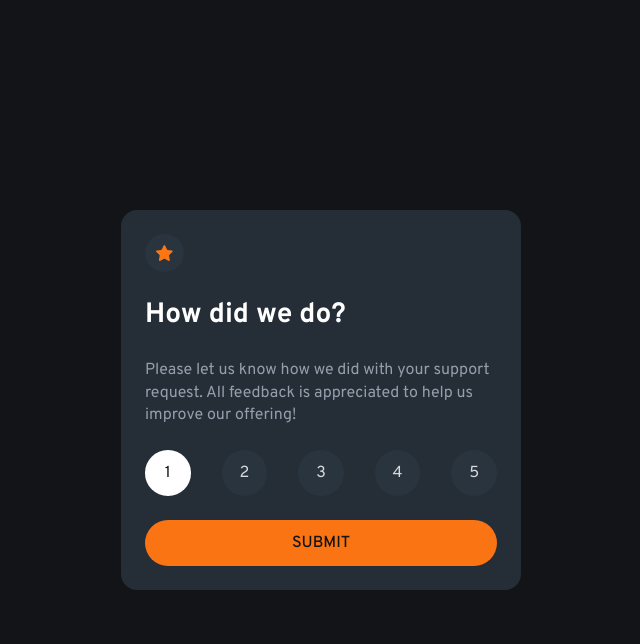
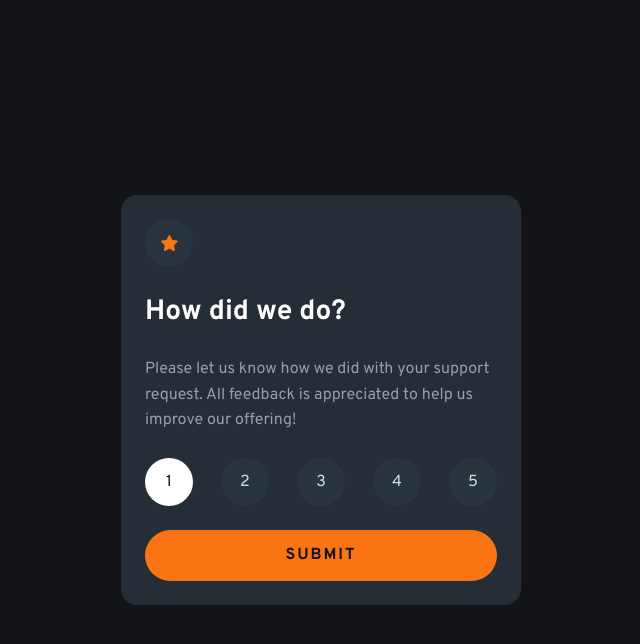
Before and after one commit to xandar6/frontend-mentor-interactive-rating-component, a plain HTML site: page index.html in a window 1280 px wide. Both pictures are taken after a click on the radio button "Rate 1". Shown: the whole page, without its empty margins (319-959 px from the left). Drawn offline with Linux system fonts and the light colour scheme.

Commit message:
fixed accessibility issues

```diff
--- a/index.html
+++ b/index.html
@@ -3,7 +3,6 @@
   <head>
     <meta charset="UTF-8" />
     <meta name="viewport" content="width=device-width, initial-scale=1.0" />
-    <!-- displays site properly based on user's device -->
     <link
       rel="icon"
       type="image/png"
@@ -14,31 +13,95 @@
     <link rel="stylesheet" href="style.css" />
   </head>
   <body>
-    <div class="rating-card rating-state">
-      <div class="rating-img">
-        <img src="images/icon-star.svg" alt="rating image" />
+    <main class="page">
+      <div class="rating-card rating-state">
+        <div class="rating-img">
+          <img src="images/icon-star.svg" alt="" />
+        </div>
+
+        <h1>How did we do?</h1>
+
+        <p>
+          Please let us know how we did with your support request. All feedback
+          is appreciated to help us improve our offering!
+        </p>
+
+        <div
+          class="ratings"
+          role="radiogroup"
+          aria-label="Choose a rating from 1 to 5"
+        >
+          <button
+            class="rating-btn"
+            type="button"
+            role="radio"
+            aria-checked="false"
+            aria-label="Rate 1"
+          >
+            1
+          </button>
+          <button
+            class="rating-btn"
+            type="button"
+            role="radio"
+            aria-checked="false"
+            aria-label="Rate 2"
+          >
+            2
+          </button>
+          <button
+            class="rating-btn"
+            type="button"
+            role="radio"
+            aria-checked="false"
+            aria-label="Rate 3"
+          >
+            3
+          </button>
+          <button
+            class="rating-btn"
+            type="button"
+            role="radio"
+            aria-checked="false"
+            aria-label="Rate 4"
+          >
+            4
+          </button>
+          <button
+            class="rating-btn"
+            type="button"
+            role="radio"
+            aria-checked="false"
+            aria-label="Rate 5"
+          >
+            5
+          </button>
+        </div>
+
+        <button class="submit-btn" type="button">Submit</button>
       </div>
-      <h1>How did we do?</h1>
-      <p>
-        Please let us know how we did with your support request. All feedback is
-        appreciated to help us improve our offering!
-      </p>
-      <div class="ratings">
-        <button class="rating-btn">1</button>
-        <button class="rating-btn">2</button>
-        <button class="rating-btn">3</button>
-        <button class="rating-btn">4</button>
-        <button class="rating-btn">5</button>
+
+      <div
+        class="rating-card thankyou-state hidden"
+        role="status"
+        aria-live="polite"
+      >
+        <img
+          src="images/illustration-thank-you.svg"
+          alt=""
+          class="thankyou-img"
+        />
+
+        <p class="rating-feedback">You selected 4 out of 5</p>
+
+        <h1>Thank you!</h1>
+
+        <p>
+          We appreciate you taking the time to give a rating. If you ever need
+          support, don’t hesitate to get in touch.
+        </p>
       </div>
-      <button class="submit-btn">Submit</button>
-    </div>
-
-    <div class="rating-card thankyou-state">
-      <img src="images/illustration-thank-you.svg" alt="" class="thankyou-img">
-      <p class="rating-feedback">You selected 4 out of 5</p>
-      <h1>Thank you!</h1>
-      <p>We appreciate you taking the time to give a rating. If you ever need support, don't hesitate to get in touch</p>
-    </div>
+    </main>
 
     <script src="script.js"></script>
   </body>
--- a/script.js
+++ b/script.js
@@ -1,26 +1,34 @@
-const buttons = document.querySelectorAll('.rating-btn')
-const submitBtn = document.querySelector('.submit-btn')
-const ratingState = document.querySelector('.rating-state')
-const thankyouState = document.querySelector('.thankyou-state')
-const ratingFeedback = document.querySelector('.rating-feedback')
+const ratingButtons = document.querySelectorAll(".rating-btn");
+const submitButton = document.querySelector(".submit-btn");
+const ratingState = document.querySelector(".rating-state");
+const thankyouState = document.querySelector(".thankyou-state");
+const ratingFeedback = document.querySelector(".rating-feedback");
 
-let selectedRating = null
+let selectedRating = null;
 
+// Handle rating selection
+ratingButtons.forEach((button) => {
+  button.addEventListener("click", () => {
+    ratingButtons.forEach((btn) => {
+      btn.classList.remove("active");
+      btn.setAttribute("aria-checked", "false");
+    });
 
-buttons.forEach((btn) => {
-    btn.addEventListener('click', (e) => {
-        buttons.forEach((btn) => btn.classList.remove('active'))
-        btn.classList.add('active')
-        selectedRating = btn.textContent
-    }
-    )
-})
+    button.classList.add("active");
+    button.setAttribute("aria-checked", "true");
 
-submitBtn.addEventListener('click', (e) => {
-    if (!selectedRating) return
+    selectedRating = button.textContent.trim();
+  });
+});
 
-    ratingFeedback.textContent = `You selected ${selectedRating} out of 5`
+// Handle submit
+submitButton.addEventListener("click", () => {
+  if (!selectedRating) {
+    return;
+  }
 
-    ratingState.style.display = "none"
-    thankyouState.style.display = "flex"
-})
+  ratingFeedback.textContent = `You selected ${selectedRating} out of 5`;
+
+  ratingState.classList.add("hidden");
+  thankyouState.classList.remove("hidden");
+});
--- a/style.css
+++ b/style.css
@@ -1,4 +1,5 @@
-@import url('https://fonts.googleapis.com/css2?family=Overpass:ital,wght@0,100..900;1,100..900&display=swap');
+@import url("https://fonts.googleapis.com/css2?family=Overpass:wght@100..900&display=swap");
+
 /* Basic CSS reset */
 *,
 *::before,
@@ -8,12 +9,15 @@
   padding: 0;
 }
 
-img, picture, video, canvas, svg {
+img,
+picture,
+video,
+canvas,
+svg {
   display: block;
   max-width: 100%;
   height: auto;
 }
-
 
 :root {
   --color-primary-orange: hsl(25, 97%, 53%);
@@ -30,12 +34,15 @@ body {
 }
 
 body {
-    line-height: 1.4;
+  min-height: 100vh;
+  padding-inline: 1rem;
+  background-color: var(--color-neutral-grey-950);
   font-family: "Overpass", sans-serif;
+  line-height: 1.5;
+}
+
+.page {
   min-height: 100vh;
-    background-color: var(--color-neutral-grey-950);
-    padding-inline: 1rem;
-
   display: flex;
   justify-content: center;
   align-items: center;
@@ -46,16 +53,22 @@ button {
   cursor: pointer;
 }
 
-h1{
-    font-size: 28px;
+h1 {
+  font-size: 1.75rem;
+  color: var(--color-neutral-white);
+}
+
+p {
+  color: var(--color-neutral-grey-500);
+  line-height: 1.6;
 }
 
 .rating-card {
-    background-color: var(--color-neutral-grey-900);
+  width: 100%;
+  max-width: 25rem;
   padding: 1.5rem;
   border-radius: 1rem;
-    width: 100%;
-    max-width: 25rem;
+  background-color: var(--color-neutral-grey-900);
 
   display: flex;
   flex-direction: column;
@@ -63,89 +76,106 @@ h1{
 }
 
 .rating-img {
-    background-color: hsla(211, 21%, 21%, 0.938);
-    align-self: flex-start;
-    padding: 0.7rem;
+  width: 3rem;
+  aspect-ratio: 1;
+  border-radius: 50%;
+  background-color: var(--color-accent-bg);
 
-    display: flex;
-    justify-content: center;
-    align-items: center;
-    border-radius: 50%;
+  display: grid;
+  place-items: center;
 }
 
-.rating-card h1 {
-    color: var(--color-neutral-white);
+.ratings {
+  display: flex;
+  justify-content: space-between;
+  gap: 0.75rem;
 }
 
-p {
-    color: var(--color-neutral-grey-500);
+.rating-btn {
+  width: 3rem;
+  aspect-ratio: 1;
+  border-radius: 50%;
+  background-color: var(--color-accent-bg);
+  color: hsla(0, 0%, 100%, 0.815);
+
+  display: grid;
+  place-items: center;
+
+  transition: background-color 0.2s ease, color 0.2s ease,
+    transform 0.2s ease;
 }
 
-.ratings{
-    display: flex;
-    justify-content: space-between;
+.rating-btn:hover {
+  background-color: var(--color-primary-orange);
+  color: var(--color-neutral-grey-950);
 }
 
-.rating-btn{
-    background-color: hsla(211, 21%, 21%, 0.938);
-    padding: 0.8rem;
-    margin: 0;
-    border-radius: 50%;
-    width: 20px;
-    height: 20px;
-    color: hsla(0, 0%, 100%, 0.815);
-
-    display: flex;
-    justify-content: center;
-    align-items: center;
-}
-
-.rating-btn:hover{
-    background-color: var(--color-primary-orange);
-}
-
-.active{
+.rating-btn.active {
   background-color: var(--color-neutral-white);
   color: var(--color-neutral-grey-950);
 }
 
-.submit-btn{
-    border-radius: 1.5rem;
+.submit-btn {
+  padding: 0.85rem 1rem;
+  border-radius: 999px;
   text-align: center;
-    background: var(--color-primary-orange);
-    padding: 0.75rem 1rem;
+  text-transform: uppercase;
+  letter-spacing: 0.12em;
+  font-weight: 700;
+  background-color: var(--color-primary-orange);
   color: var(--color-neutral-grey-950);
-    text-transform: uppercase;
-    font-weight: 500;
+
+  transition: background-color 0.2s ease, transform 0.2s ease;
 }
 
-.submit-btn:hover{
+.submit-btn:hover {
   background-color: var(--color-neutral-white);
 }
 
-.thankyou-state{
+.rating-btn:active,
+.submit-btn:active {
+  transform: scale(0.97);
+}
+
+.rating-btn:focus-visible,
+.submit-btn:focus-visible {
+  outline: 2px solid var(--color-primary-orange);
+  outline-offset: 3px;
+}
+
+.hidden {
   display: none;
 }
 
-/* .rating-state{
-    display: none;
-} */
-
-/* Thank you staate */
-.thankyou-img{
-    width: 8rem;
-    margin: auto;
+/* Thank you state */
+.rating-card.thankyou-state {
+  text-align: center;
+  padding: 2.25rem 1.5rem;
+  align-items: center;
 }
 
-.rating-feedback{
+.thankyou-img {
+  width: 10rem;
+}
+
+.rating-feedback {
+  padding: 0.45rem 1rem;
+  border-radius: 999px;
   background-color: var(--color-accent-bg);
-    align-self: center;
-    padding: 0.5rem 1.3rem;
-    border-radius: 1.5rem;
   color: var(--color-primary-orange);
 }
 
-.rating-card.thankyou-state{
-    text-align: center;
-    padding: 2.5rem 1.5rem;
+@media (max-width: 23.5rem) {
+  .rating-card {
+    padding: 1.25rem;
+    gap: 1.25rem;
   }
+
+  h1 {
+    font-size: 1.5rem;
+  }
+
+  .rating-btn {
+    width: 2.75rem;
+  }
+}
```
Lines whose indentation alone changed are shown as unchanged.
